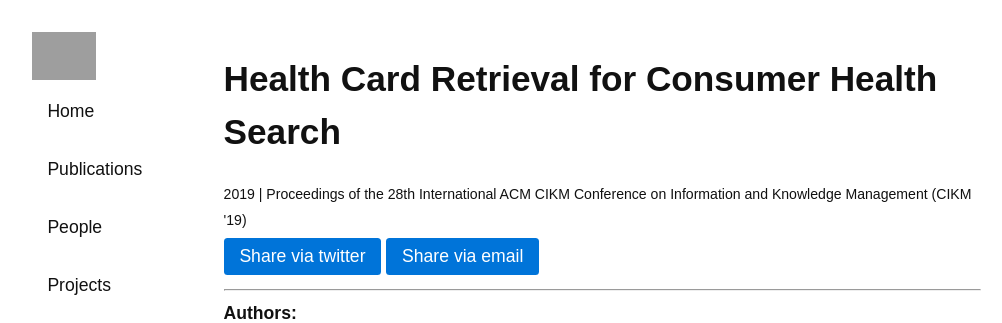
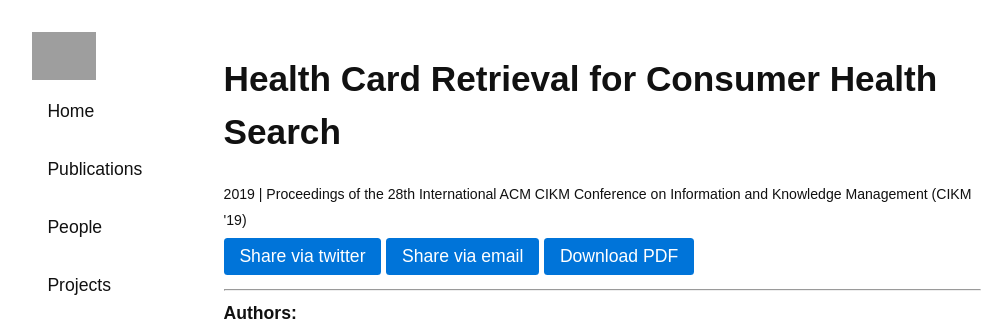
Before and after one commit to ielab/ielab.github.io, a Jekyll site: the page built from _publications/jimmy-2019-healthcardretrieval.md, in a window 1280 px wide, cut to the strip 0-323 px from the top of the page. Shown: the whole strip, without its empty margins (139-1141 px from the left). Built offline with Jekyll 4.4.1, drawn with Linux system fonts in a browser that asks for light colours; grey boxes are pictures that could not be loaded.

Commit message:
Update jimmy-2019-healthcardretrieval.md

```diff
--- a/_publications/jimmy-2019-healthcardretrieval.md
+++ b/_publications/jimmy-2019-healthcardretrieval.md
@@ -3,7 +3,7 @@ authors: [jimmy, guido-zuccon, bevan-koopman, "Gianluca Demartini"]
 title: "Health Card Retrieval for Consumer Health Search"
 venue: Proceedings of the 28th International ACM CIKM Conference on Information and Knowledge Management (CIKM '19)
 year: 2019
-pdf:
+pdf: /publications/pdfs/jimmy2019healthcardRetrieval.pdf
 ---
 
 ## Abstract
```
